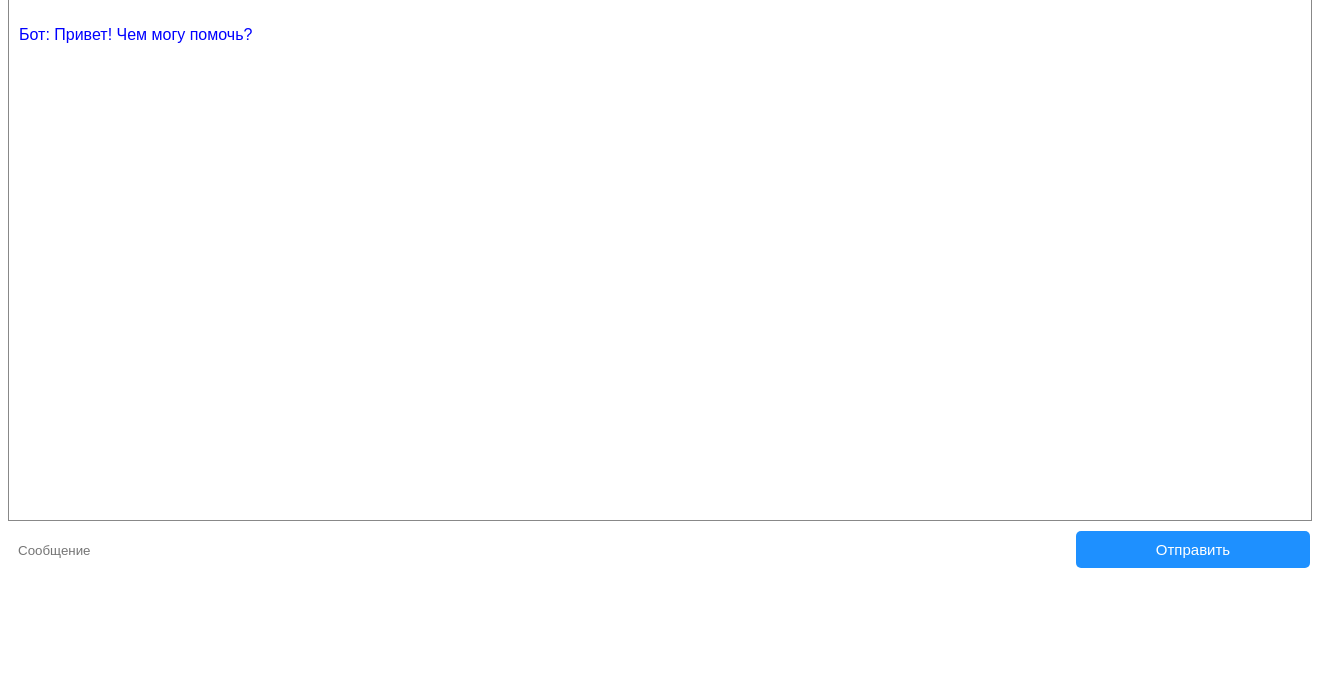
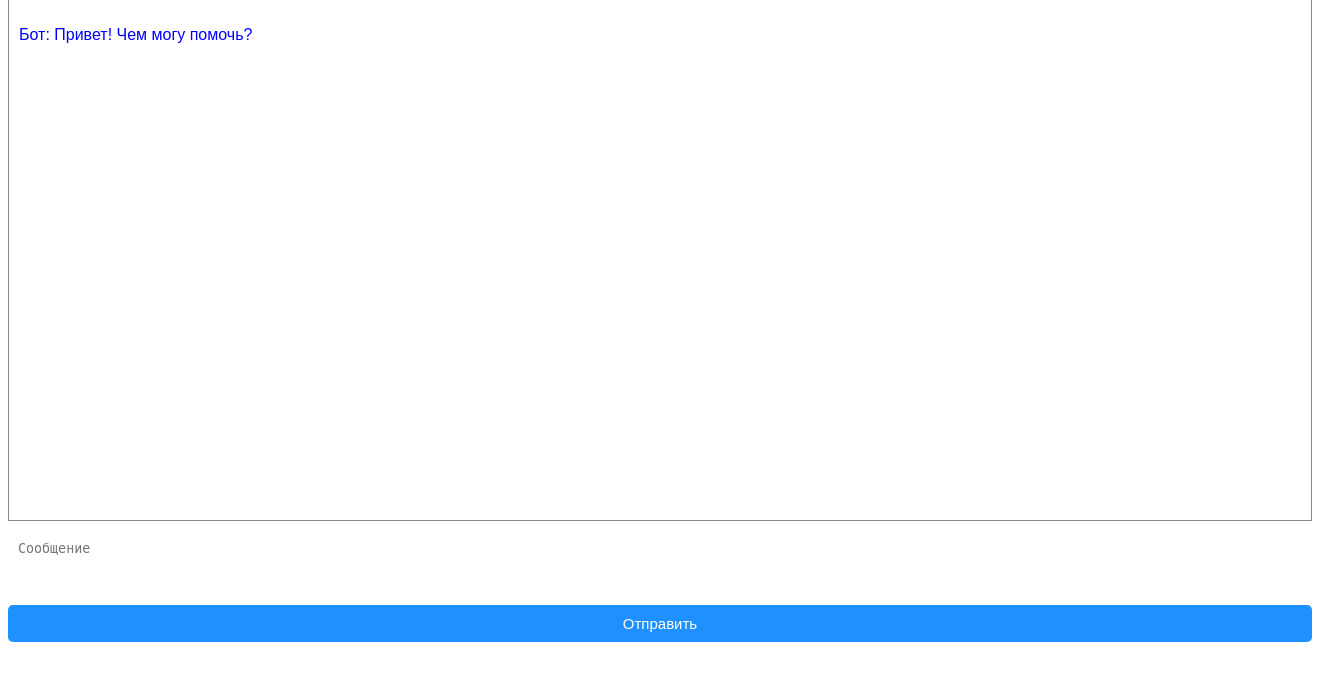
Before and after one commit to vikvo11/chatgpt_api, a Flask app: page / in a window 1320 px wide; the page is wider, and only the part inside the window is pictured. Shown: the part 81-762 px from the top of that part. Run offline with Flask 2, Linux system fonts and the light colour scheme.

Commit message:
Update index.html

```diff
--- a/chat/product/templates/index.html
+++ b/chat/product/templates/index.html
@@ -10,20 +10,10 @@
     <p class="botText"><span>Бот:</span> Привет! Чем могу помочь?</p>
 </div>
 <div id="userInput">
-    <input id="textInput" type="text" name="msg" placeholder="Сообщение">
+    <textarea id="textInput" name="msg" placeholder="Сообщение"></textarea>
     <input id="buttonInput" type="submit" value="Отправить">
 </div>
 <script>
-    function isCode(text) {
-        var codeSigns = [';', '{', '}', '(', ')', '='];
-        for (var i = 0; i < codeSigns.length; i++) {
-            if (text.includes(codeSigns[i])) {
-                return true;
-            }
-        }
-        return false;
-    }
-
     function getBotResponse() {
         var rawText = $("#textInput").val();
         var userHtml = '<p class="userText"><span>Вы:</span> ' + rawText + '</p>';
@@ -31,23 +21,20 @@
         $("#chatbox").append(userHtml);
         document.getElementById('userInput').scrollIntoView({block: 'start', behavior: 'smooth'});
         $.get("/get", { msg: rawText }).done(function(data) {
-            var formattedData = data;
-            if (isCode(data)) {
-                formattedData = '<pre>' + data + '</pre>';
-            }
-            var botHtml = '<p class="botText"><span>Бот:</span> ' + formattedData + '</p>';
+            var botHtml = '<p class="botText"><span>Бот:</span> ' + data + '</p>';
             $("#chatbox").append(botHtml);
             document.getElementById('userInput').scrollIntoView({block: 'start', behavior: 'smooth'});
         });
     }
-    $("#textInput").keypress(function(e) {
-        if(e.which == 13) {
-            getBotResponse();
-        }
-    });
+    // $("#textInput").keypress(function(e) {
+    //     if(e.which == 13) {
+    //         e.preventDefault();
+    //         getBotResponse();
+    //     }
+    // });
     $("#buttonInput").click(function() {
         getBotResponse();
-    });
+    })
 </script>
 <style>
 body {
@@ -64,13 +51,14 @@ body {
     margin-bottom: 10px;
 }
 #textInput {
-    width: 80%;
+    width: 100%;
+    height: 50px;
     border: none;
     padding: 10px;
     border-radius: 5px;
 }
 #buttonInput {
-    width: 18%;
+    width: 100%;
     border: none;
     padding: 10px;
     border-radius: 5px;
@@ -84,10 +72,6 @@ body {
 .botText {
     color: #0000FF;
 }
-pre {
-    white-space: pre-wrap;
-    word-wrap: break-word;
-}
 </style>
 </body>
 </html>
```
